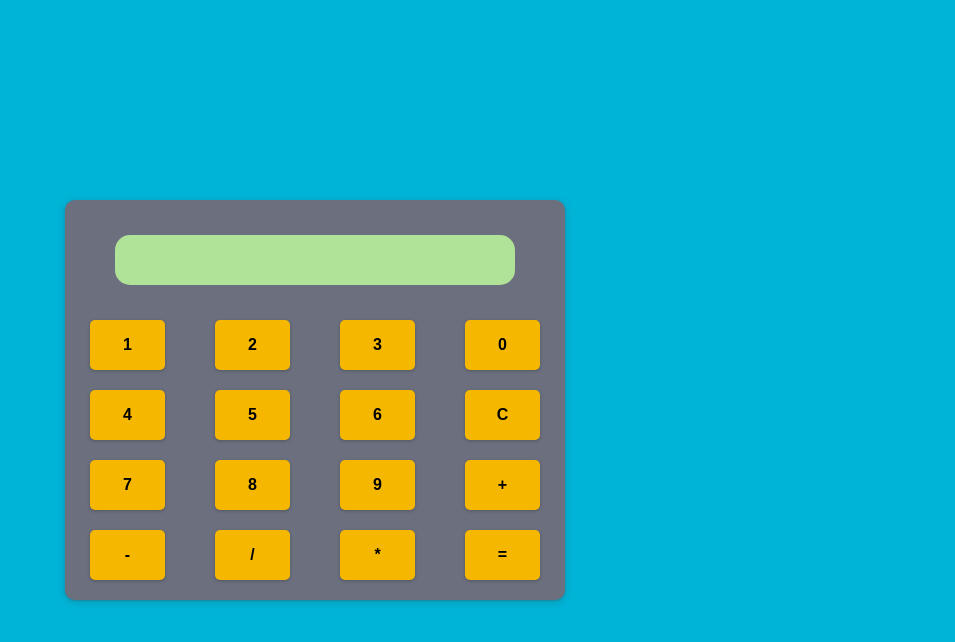
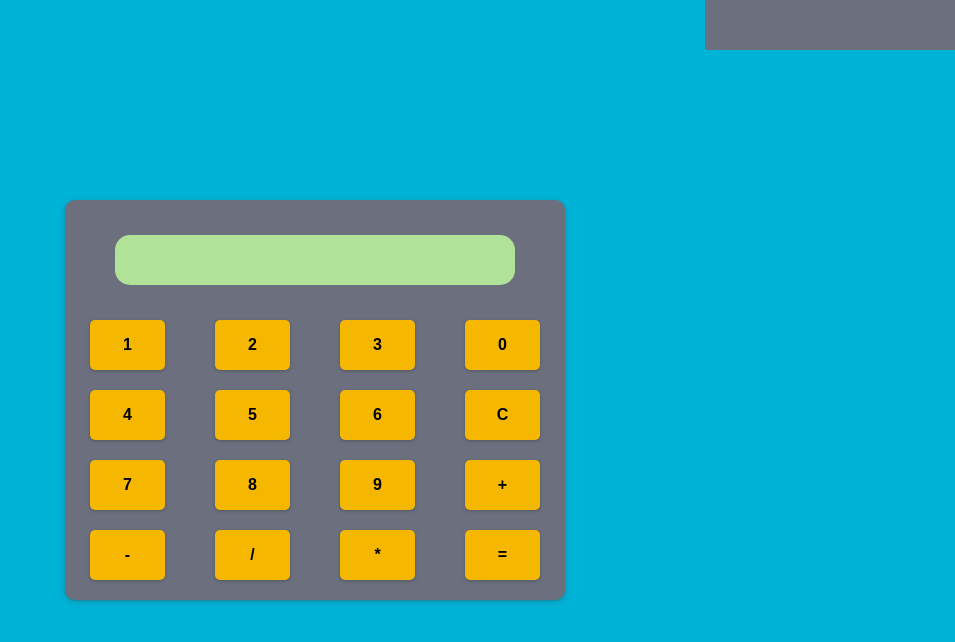
Before and after one commit to kubaplayer05/calculator, a plain HTML site: page index.html in a window 1280 px wide. Shown: the whole page, without its empty margins (325-1280 px from the left). Drawn offline with Linux system fonts and the light colour scheme.

Commit message:
create last procces, style it and get it in js

```diff
--- a/index.html
+++ b/index.html
@@ -8,6 +8,10 @@
     <link rel="stylesheet" href="./style.css">
 </head>
 <body>
+
+    <div class="last-procces">
+        <p class="last-procces-p"></p>
+    </div>
 
     <div class="main">
         <div class="top">
--- a/src/script.js
+++ b/src/script.js
@@ -1,6 +1,7 @@
 const numbers = document.querySelectorAll('.numbers')
 const specials = document.querySelectorAll('.special')
 const screen = document.querySelector('.screen')
+const lastProccesP = document.querySelector('.last-procces-p')
 
 let equal = undefined
 let actualNumber, previousNumber = undefined
--- a/style.css
+++ b/style.css
@@ -15,6 +15,24 @@ body {
     justify-content: center;
     align-items: center;
     height: 100vh;
+}
+
+.last-procces {
+    position: absolute;
+    top: 0;
+    right: 0;
+    width: 250px;
+    background-color:#6c6f7d;
+    min-height: 50px;
+    max-height: 300px;
+    color: #fff;
+    font-size: 1.4rem;
+    display: flex;
+    justify-content: center;
+}
+
+.last-procces-p {
+    margin-top: 15px;
 }
 
 .main {
```
